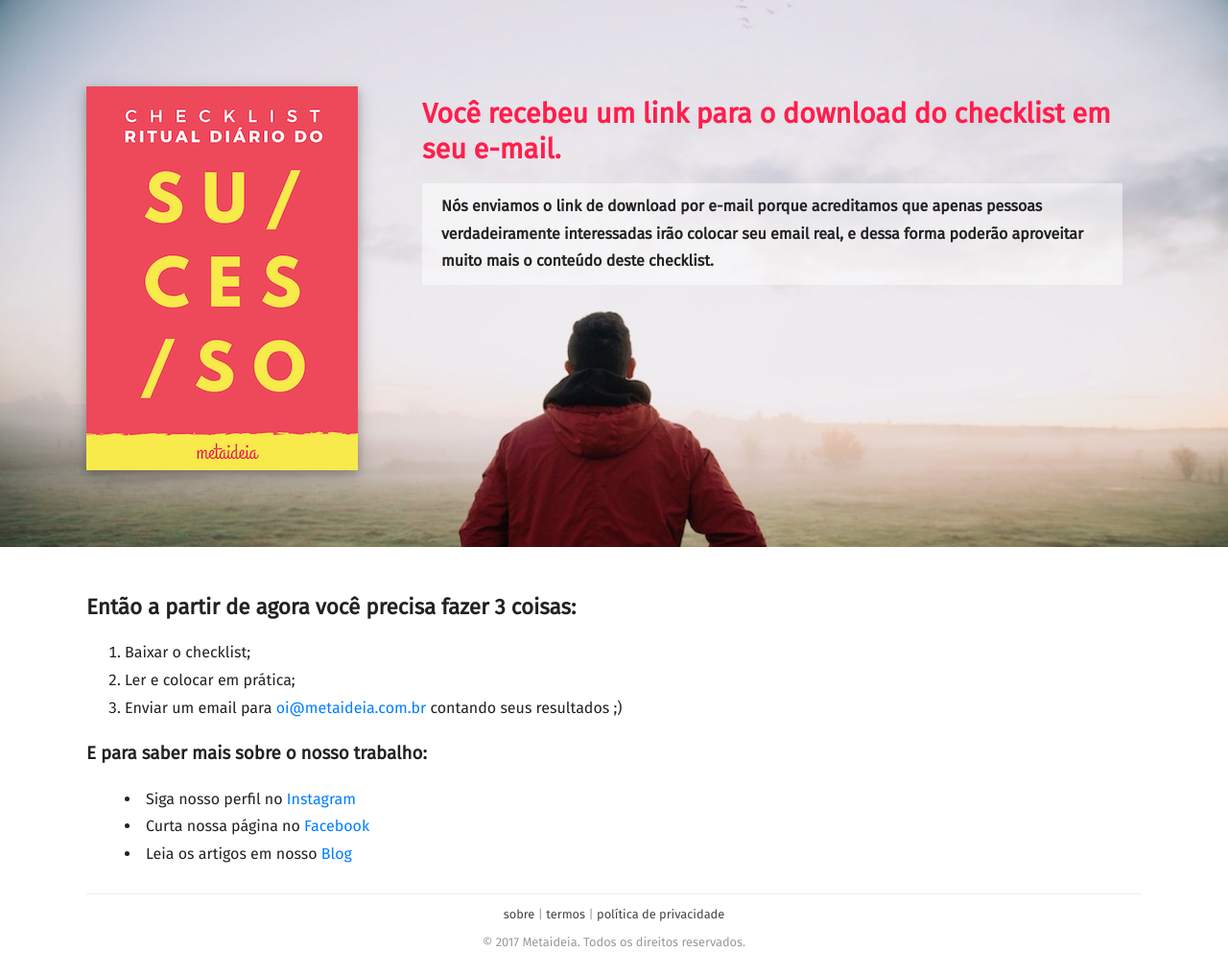
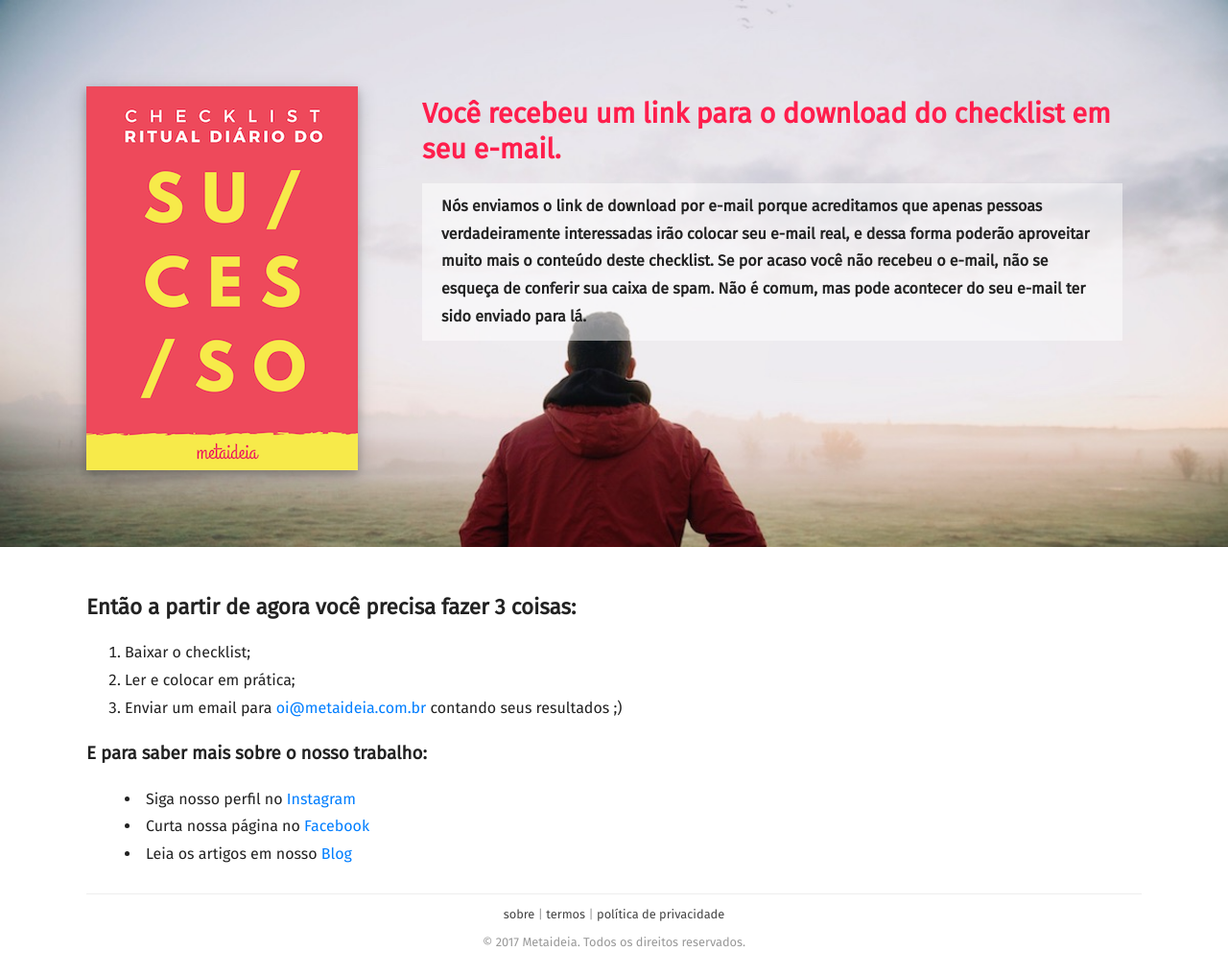
Before and after one commit to metaideia/site, a Jekyll site: the page built from checklist-ritual-diario-do-sucesso-obrigado.html, in a window 1280 px wide. Shown: the whole page at 96% size. Built offline with Jekyll 4.4.1, drawn with Linux system fonts in a browser that asks for light colours; some web fonts are replaced.

Commit message:
Ajusta mensagem de obrigado do checklist
Inclui a recomendação para conferir a caixa de spam.

```diff
--- a/checklist-ritual-diario-do-sucesso-obrigado.html
+++ b/checklist-ritual-diario-do-sucesso-obrigado.html
@@ -23,8 +23,9 @@ description: Um guia simples e prático para transformar sua rotina diária em u
             <div class="thanks-text">
               <p>
                 Nós enviamos o link de download por e-mail porque acreditamos que apenas pessoas verdadeiramente
-                interessadas irão colocar seu email real, e dessa forma poderão aproveitar muito mais
-                o conteúdo deste checklist.
+                interessadas irão colocar seu e-mail real, e dessa forma poderão aproveitar muito mais
+                o conteúdo deste checklist. Se por acaso você não recebeu o e-mail, não se esqueça de conferir
+                sua caixa de spam. Não é comum, mas pode acontecer do seu e-mail ter sido enviado para lá.
               </p>
             </div>
           </div>
```
